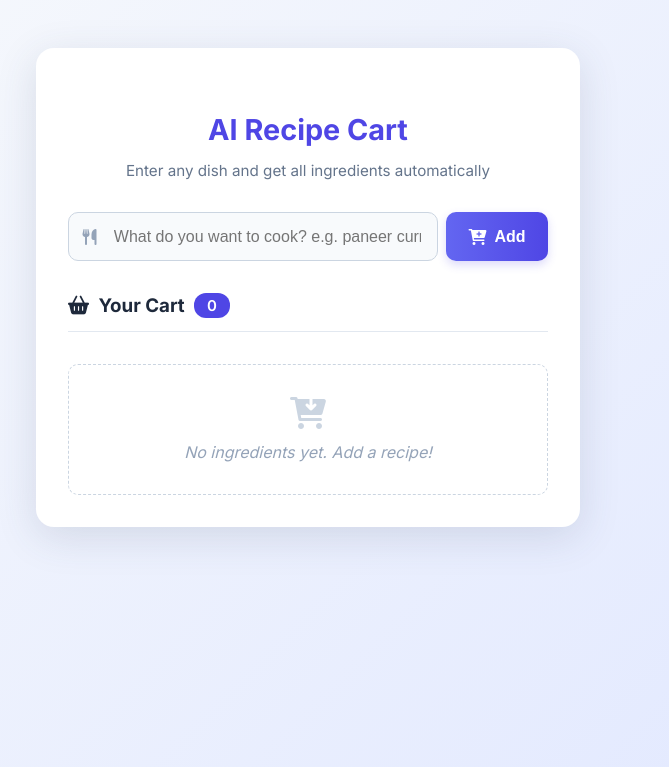
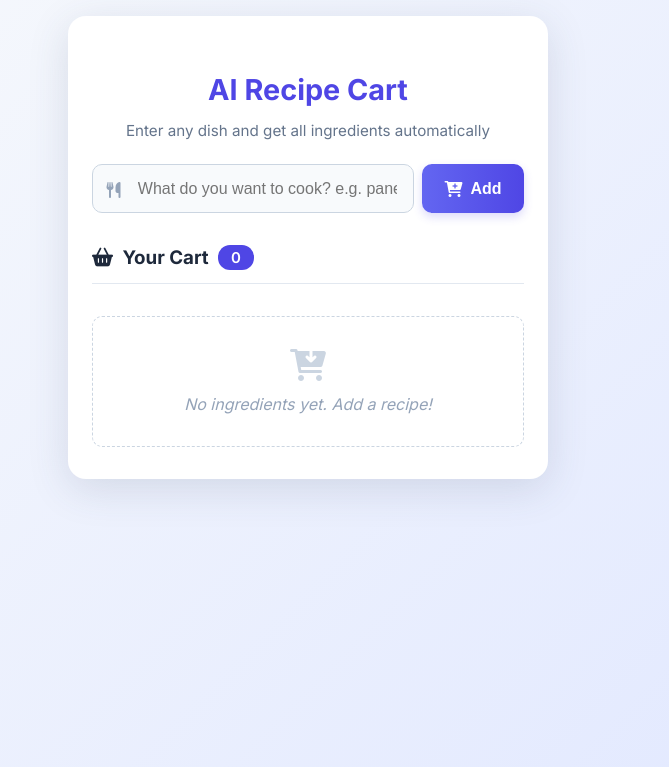
Before and after one commit to Vijay-2005/automatic_cart_usingAI, a Flask app: page / in a window 1280 px wide. Shown: the top 767 px of the page, without its empty margins (332-1001 px from the left). After the commit the page ends 489 px from the top, so only its background shows below. Run offline with Flask 3, Linux system fonts and the light colour scheme; some libraries are stand-ins or nearby versions.

Commit message:
responsive

```diff
--- a/templates/index.html
+++ b/templates/index.html
@@ -16,15 +16,18 @@
         }
         .container {
             max-width: 480px;
-            margin: 3em auto;
+            margin: 1em auto;
             background: #fff;
-            padding: 2.5em 2em 2em 2em;
+            padding: 2em 1.5em;
             border-radius: 18px;
             box-shadow: 0 10px 40px rgba(60, 72, 101, 0.15);
+            width: 90%;
+            box-sizing: border-box; /* Ensure padding is included in width */
+            overflow: hidden; /* Prevent content from spilling out */
         }
         .app-header {
             text-align: center;
-            margin-bottom: 2em;
+            margin-bottom: 1.5em;
         }
         h2 {
             font-weight: 700;
@@ -39,12 +42,18 @@
         }
         .input-row {
             display: flex;
+            flex-wrap: wrap;
             gap: 0.5em;
             margin-bottom: 1.5em;
             position: relative;
+            width: 100%;
+            box-sizing: border-box; /* Ensure all elements respect container */
         }
         #recipeInput {
             flex: 1;
+            min-width: 0; /* Changed from 150px to prevent overflow */
+            width: calc(100% - 3.8em); /* Accounting for the padding and icon */
+            box-sizing: border-box; /* Ensure padding is included in width calculation */
             padding: 0.9em 1em 0.9em 2.8em;
             border: 1.5px solid #cbd5e1;
             border-radius: 10px;
@@ -61,8 +70,7 @@
         .input-icon {
             position: absolute;
             left: 0.9em;
-            top: 50%;
-            transform: translateY(-50%);
+            top: 1.1em;
             color: #94a3b8;
         }
         #addBtn {
@@ -78,7 +86,9 @@
             transition: all 0.18s;
             display: flex;
             align-items: center;
+            justify-content: center;
             gap: 0.5em;
+            height: 3.05em;
         }
         #addBtn:hover {
             background: linear-gradient(90deg, #4338ca 0%, #3730a3 100%);
@@ -98,6 +108,8 @@
             margin-bottom: 1em;
             padding-bottom: 0.8em;
             border-bottom: 1px solid #e2e8f0;
+            flex-wrap: wrap;
+            gap: 0.5em;
         }
         #cart h3 {
             color: #1e293b;
```
Also changed, not shown: other parts of templates/index.html (+53 -0 lines).
